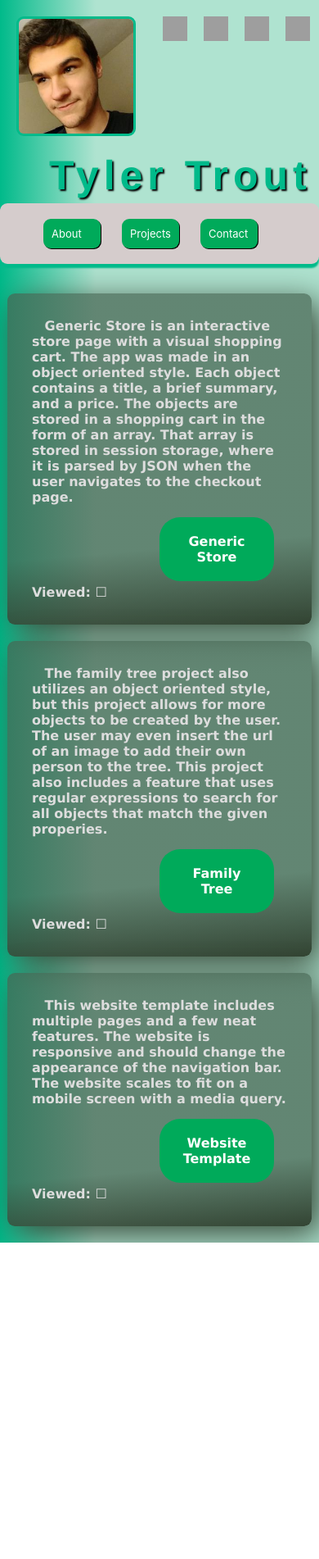
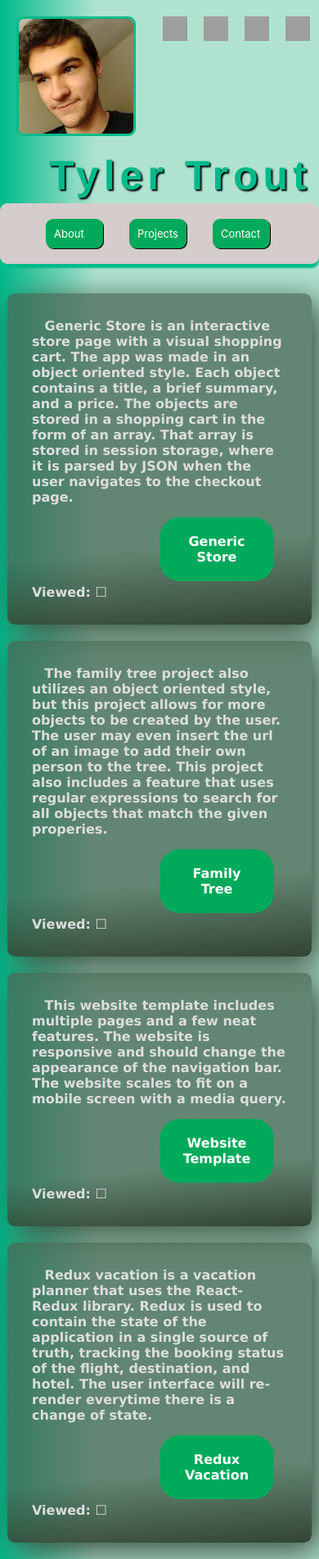
Before and after one commit to tiller1010/portfolio, a React (Create React App) app: page /portfolio/projects in a window 390 px wide. Shown: the whole page at 82% size. Before the commit the page ends 1516 px from the top, so only its background shows below. Built offline with nearby package versions, Linux system fonts and the light colour scheme; grey boxes are pictures that could not be loaded; a web font is replaced by a local one.

Commit message:
added the redux vacation

```diff
--- a/src/App.css
+++ b/src/App.css
@@ -159,7 +159,7 @@ a{
   #navBar li{
     width:50px;
     font-size: 13px;
-    margin:3px 13px 3px 13px;
+    margin:3px 16px 3px 16px;
     padding:10px;
   }
   .link{
--- a/src/projectList.js
+++ b/src/projectList.js
@@ -37,6 +37,8 @@ class Projects extends Component{
           <ProjectLink name= 'Family Tree' link='https://tiller1010.github.io/familyTree'/></h3>
         <h3 className='projectFrame'>This website template includes multiple pages and a few neat features. The website is responsive and should change the appearance of the navigation bar. The website scales to fit on a mobile screen with a media query.
           <ProjectLink name= 'Website Template' link='https://tiller1010.github.io/template1'/></h3>
+        <h3 className='projectFrame'>Redux vacation is a vacation planner that uses the React-Redux library. Redux is used to contain the state of the application in a single source of truth, tracking the booking status of the flight, destination, and hotel. The user interface will re-render everytime there is a change of state.
+          <ProjectLink name= 'Redux Vacation' link='https://tiller1010.github.io/redux-vacation'/></h3>
       </div>
     );
   }
```
